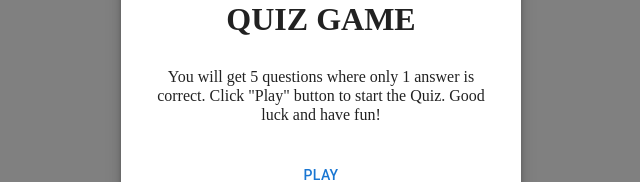
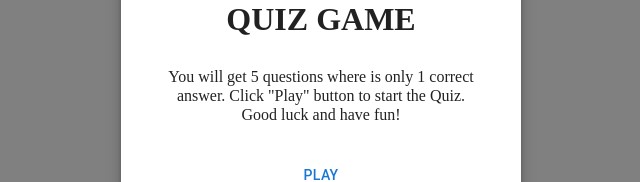
Before and after one commit to KacperKluska/QiuzApp, a React (Create React App) app: page / in a window 1280 px wide. Shown: the part 300-482 px from the top of the page, without its empty margins (319-959 px from the left). Built offline with nearby package versions, Linux system fonts and the light colour scheme; no server answers.

Commit message:
changed welcome text

```diff
--- a/src/components/WelcomeScreen/WelcomeScreen.component.tsx
+++ b/src/components/WelcomeScreen/WelcomeScreen.component.tsx
@@ -20,8 +20,10 @@ export const WelcomeScreen = ({ toggleGameOnStatus }: Props) => {
           QUIZ GAME
         </StyledTitle>
         <StyledDescription>
-          You will get 5 questions where only 1 answer is correct. Click "Play"
-          button to start the Quiz. Good luck and have fun!
+          You will get 5 questions where is only 1 correct answer. Click "Play"
+          button to start the Quiz.
+          <br />
+          Good luck and have fun!
         </StyledDescription>
         <Button type="button" onClick={toggleGameOnStatus}>
           Play
```
